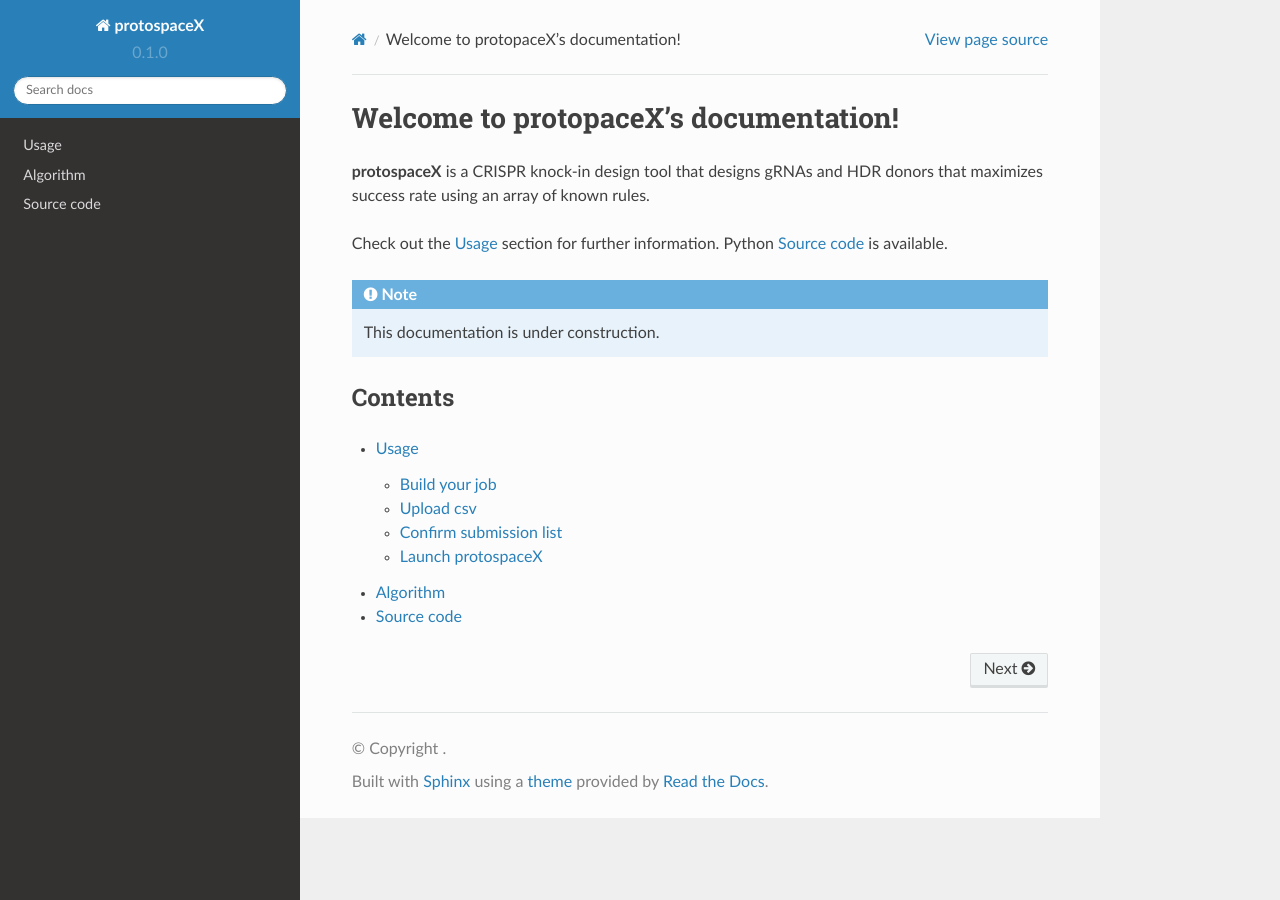
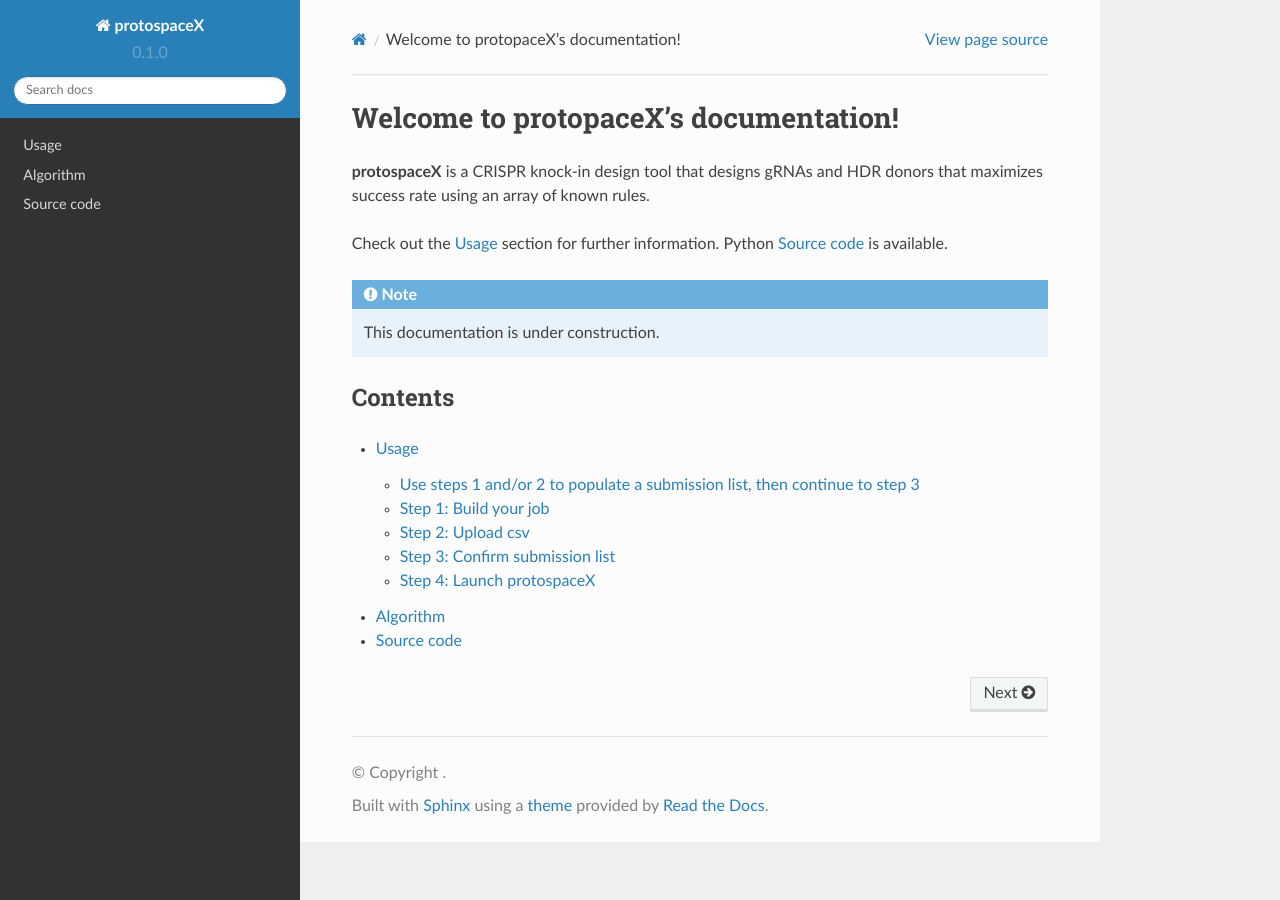
Before and after one commit to duopeng/protoSpaceJAM-readthedocs, a Sphinx documentation site: the page built from docs/source/index.rst, in a window 1280 px wide. Built offline with Sphinx 7.4.7 and the Read the Docs theme 2.0.0, drawn with Linux system fonts in a browser that asks for light colours.

Commit message:
Update usage.rst

```diff
--- a/docs/source/usage.rst
+++ b/docs/source/usage.rst
@@ -1,16 +1,19 @@
 Usage
 =====
 
-Build your job
---------------
+Use steps 1 and/or 2 to populate a submission list, then continue to step 3
+---------------------------------------------------------------------------
 
-Upload csv
-----------
+Step 1: Build your job
+----------------------
 
-Confirm submission list
------------------------
+Step 2: Upload csv
+------------------
 
-Launch protospaceX
+Step 3: Confirm submission list
+-------------------------------
+
+Step 4: Launch protospaceX
 ------------------
 
 .. autosummary::
```
